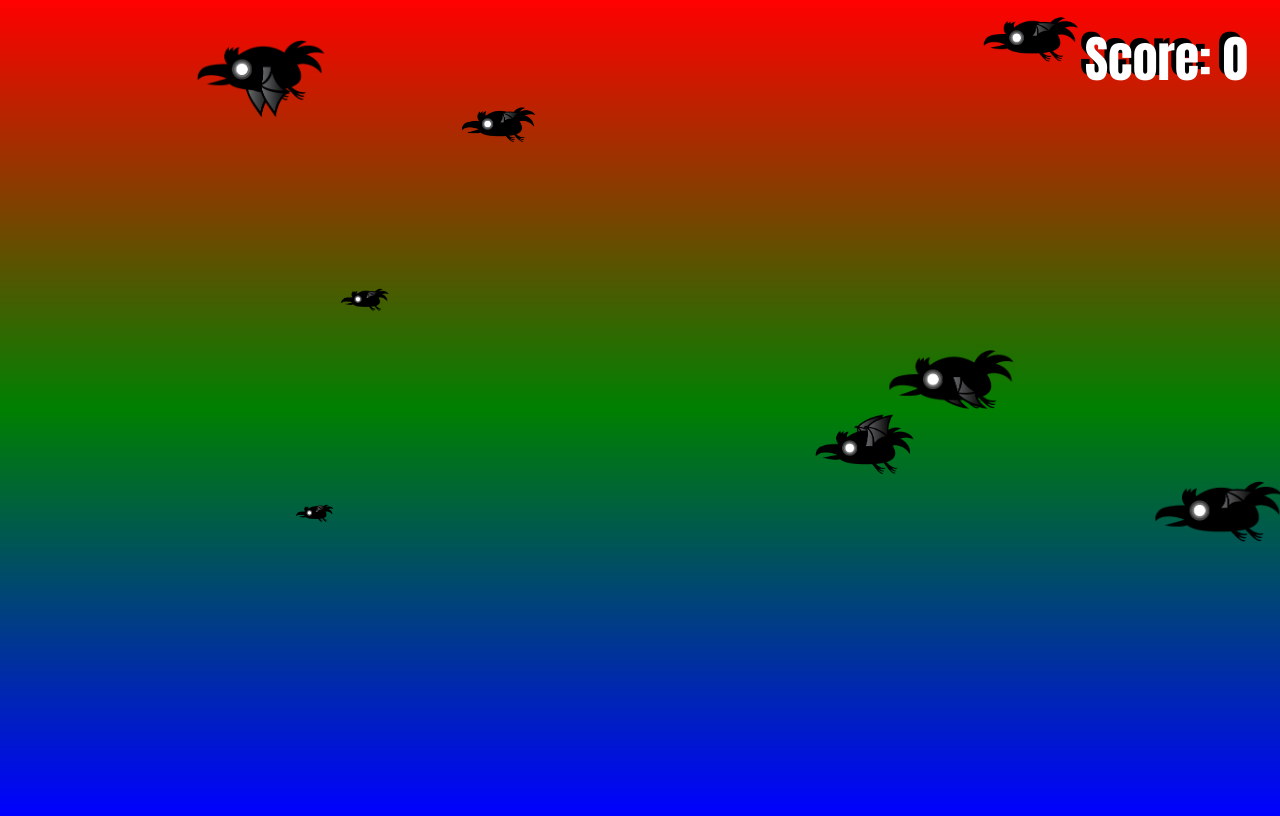
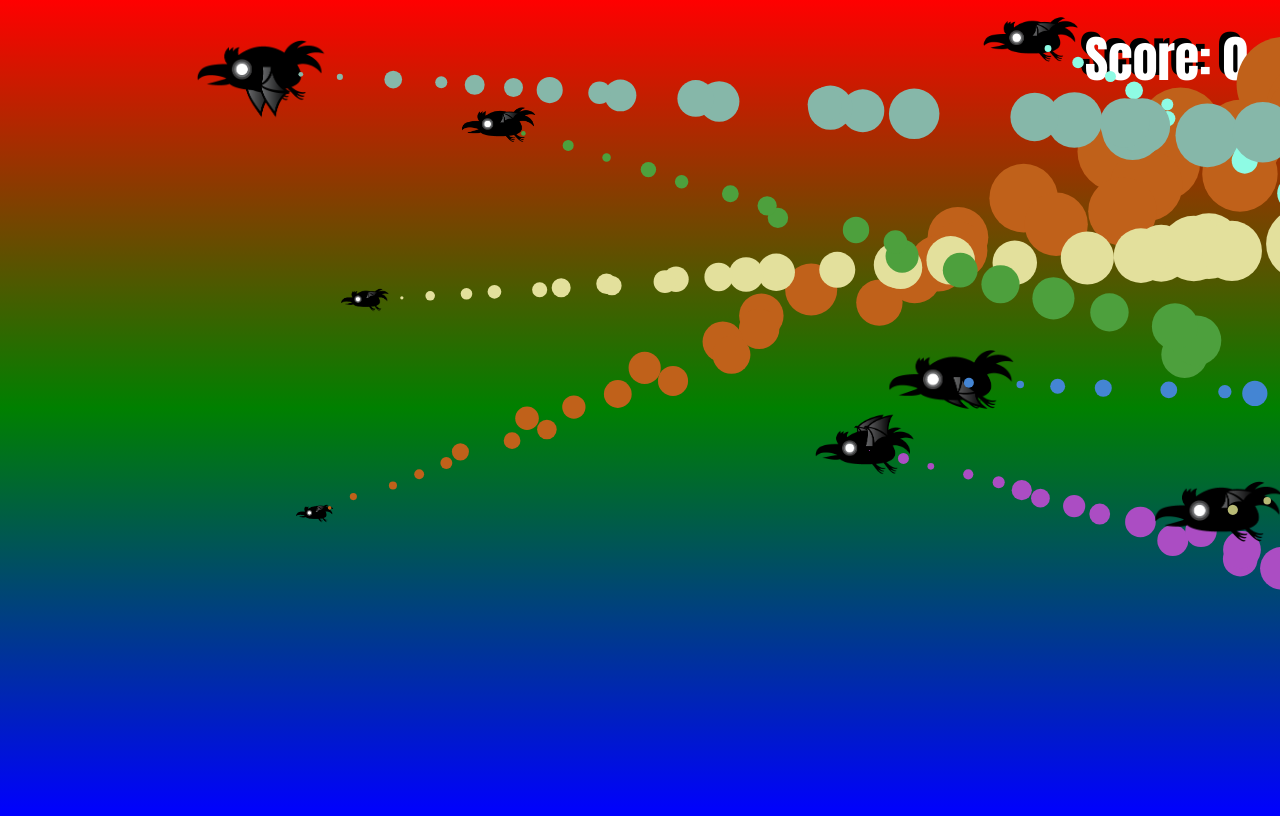
Before and after one commit to R2ALPHA/JS-Game, a plain HTML site: page point-and-shoot-game/point-and-shoot-game.html in a window 1280 px wide. Drawn offline with Linux system fonts and the light colour scheme.

Commit message:
add particle module

```diff
--- /dev/null
+++ b/point-and-shoot-game/particle.js
@@ -0,0 +1,44 @@
+/**
+ * Particle constructor
+ *
+ * @param {number} x is the startX coordinate for particle
+ * @param {number} y is the startY coordinat for particle
+ * @param {number} size is the size of the raven
+ * @param {string} color is the hit box color of the raven
+ */
+function Particle(x, y, size, color) {
+
+    this.x = x;
+    this.y = y;
+    this.size = size;
+    this.color = color;
+    // this.markForDeletion = false;
+    this.speed = Math.random() * 1 + 0.5;
+    this.radius = Math.random() * this.size / 20;
+    this.maxRadius = Math.random() * 20;
+}
+
+/**
+ * Update particle coordinates
+ */
+Particle.prototype.update = function () {
+
+    this.x += this.speed;
+    this.radius += 0.2;
+    // if (this.radius > this.maxRadius) {
+    //     this.markForDeletion = true;
+    // }
+}
+
+/**
+ * Draw particle object
+ *
+ * @param {CanvasRenderingContext2D} ctx is the canvas context
+ */
+Particle.prototype.draw = function (ctx) {
+
+    ctx.beginPath();
+    ctx.fillStyle = this.color;
+    ctx.arc(this.x, this.y, this.radius, 0, 2 * Math.PI);
+    ctx.fill();
+}
--- a/point-and-shoot-game/point-and-shoot-game.html
+++ b/point-and-shoot-game/point-and-shoot-game.html
@@ -16,5 +16,6 @@
 <script src="./pointAndShootGame.js"></script>
 <script src="./raven.js"></script>
 <script src="./explosion.js"></script>
+<script src="./particle.js"></script>
 
 </html>
--- a/point-and-shoot-game/raven.js
+++ b/point-and-shoot-game/raven.js
@@ -45,6 +45,9 @@ function Raven(canvasWidth, canvasHeight) {
     // Store canvas width and height
     this.canvasWidth = canvasWidth;
     this.canvasHeight = canvasHeight;
+
+    // Store's raven particle // There is a problem with this as soon as raven disapper the particles also disappear
+    this.particles = [];
 }
 
 /**
@@ -81,7 +84,13 @@ Raven.prototype.update = function (deltaTime) {
 
         // Reset timesice flap
         this.timeSinceFlap = 0;
+
+        // For each frame, create a new frame
+        this.particles.push(new Particle(this.x + this.width / 2, this.y + this.height / 2, this.width, this.randomColor));
     }
+
+    this.particles = this.particles.filter(particle => !particle.markedForDeletion);
+    this.particles.forEach(particle => particle.update());
 }
 
 /**
@@ -96,4 +105,6 @@ Raven.prototype.draw = function (ctx, collisionCtx) {
     collisionCtx.fillRect(this.x, this.y, this.width, this.height);
 
     ctx.drawImage(this.image, this.frame * this.spriteWidth, 0, this.spriteWidth, this.spriteHeight, this.x, this.y, this.width, this.height);
+
+    this.particles.forEach(particle => particle.draw(ctx));
 }
```
